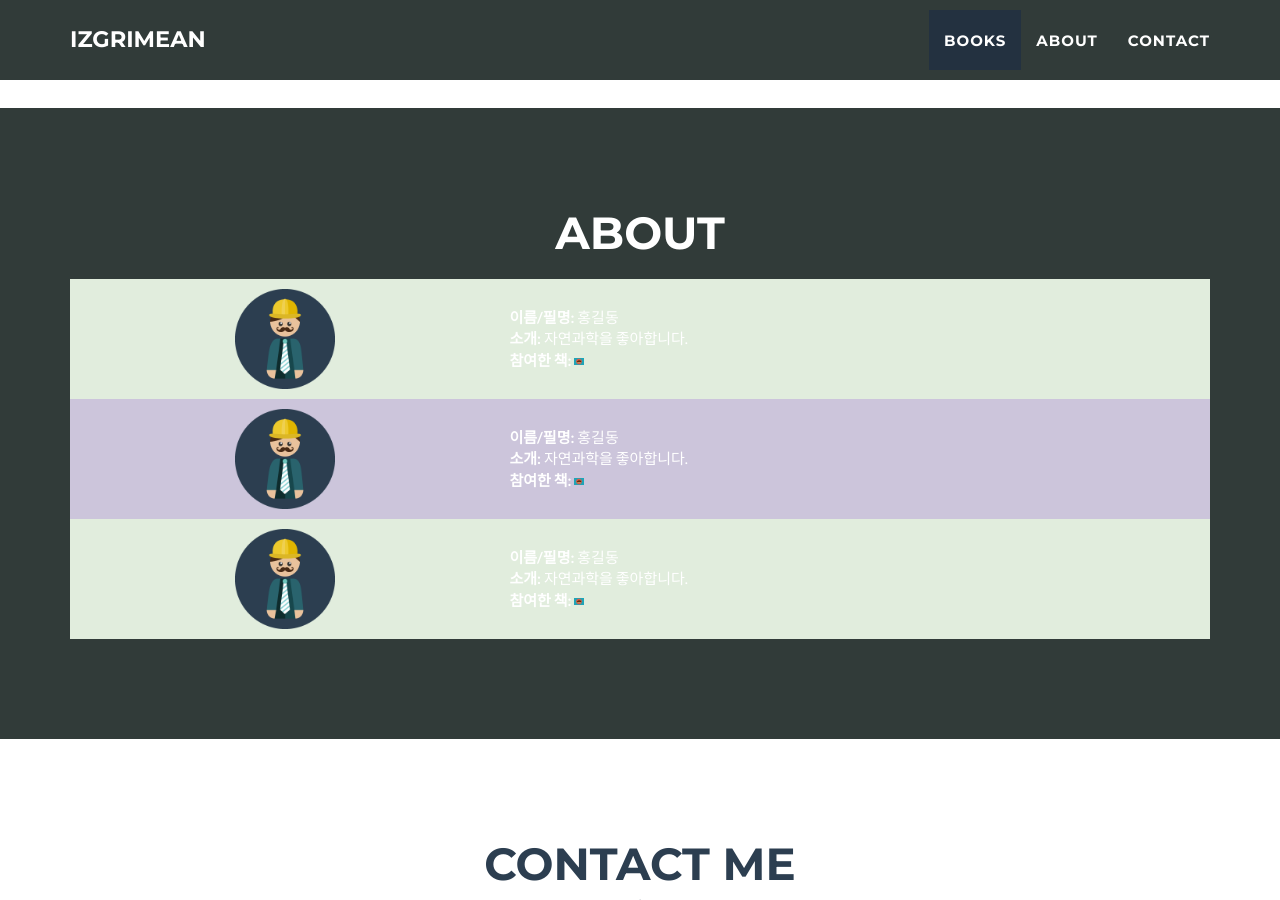
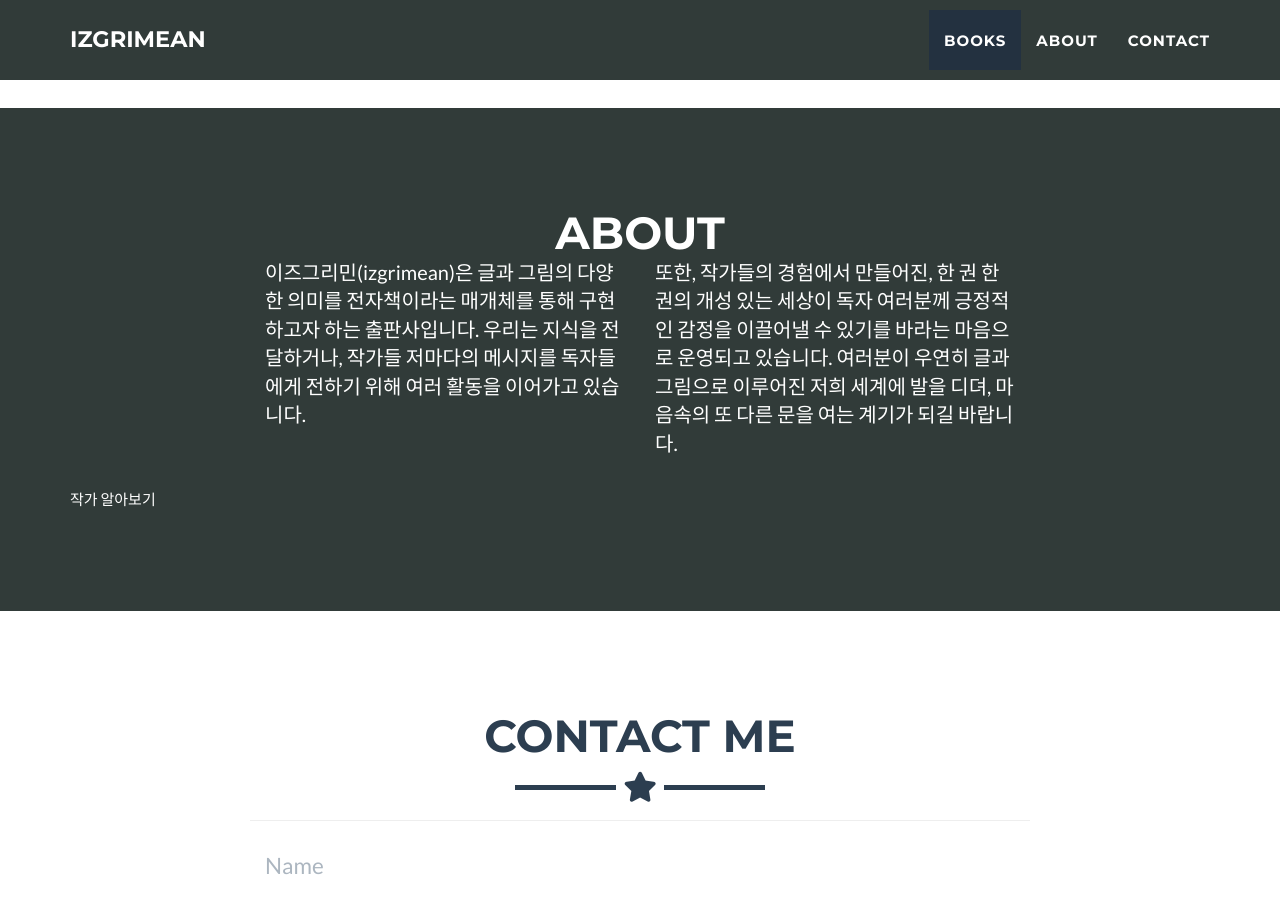
Before and after one commit to izgrimean/izgrimean.github.io, a Jekyll site: the page built from _posts/2014-07-18-project-1.markdown, in a window 1280 px wide and 900 px high, scrolled down 1284 px. Built offline with Jekyll 4.4.1, drawn with Linux system fonts in a browser that asks for light colours.

Commit message:
Update about.html

```diff
--- a/_includes/about.html
+++ b/_includes/about.html
@@ -7,57 +7,60 @@
         <!-- <hr class="star-light"> (24.05.23) -->
       </div>
     </div>
-    <!--
+
     <div class="row">
       <div class="col-lg-4 col-lg-offset-2">
-        <p>Freelancer is a free bootstrap theme created by Start Bootstrap. The download includes the complete
-          source files including HTML, CSS, and JavaScript as well as optional LESS stylesheets for easy
-          customization.</p>
+        <p>이즈그리민(izgrimean)은 글과 그림의 다양한 의미를 전자책이라는 매개체를 통해 구현하고자 하는 출판사입니다.
+          우리는 지식을 전달하거나, 작가들 저마다의 메시지를 독자들에게 전하기 위해 여러 활동을 이어가고 있습니다. </p>
       </div>
       <div class="col-lg-4">
-        <p>Whether you're a student looking to showcase your work, a professional looking to attract clients, or
-          a graphic artist looking to share your projects, this template is the perfect starting point! </p>
+        <p>또한, 작가들의 경험에서 만들어진, 한 권 한 권의 개성 있는 세상이 독자 여러분께 긍정적인 감정을 이끌어낼 수 있기를 바라는 마음으로 운영되고 있습니다.
+          여러분이 우연히 글과 그림으로 이루어진 저희 세계에 발을 디뎌, 마음속의 또 다른 문을 여는 계기가 되길 바랍니다.</p>
       </div>
+      <!--
       <div class="col-lg-8 col-lg-offset-2 text-center">
         <a href="https://github.com/jeromelachaud/freelancer-theme" class="btn btn-lg btn-outline">
           <i class="fa fa-download"></i> Download Theme
         </a>
       </div>
+      -->
     </div>
-    -->
     <br/>
+    <details>
+    <summary>작가 알아보기</summary>
     <table style="width: 100%; border-collapse: collapse;">
-    <tr style="background-color: #e1eddd;">
+    <tr style="background-color: #faf8de;">
         <td style="padding: 10px; text-align: center;">
             <img src="/img/profile.png" alt="Profile Image" style="width: 100px; height: auto;">
         </td>
-        <td style="padding: 10px;">
+        <td style="padding: 10px; color: 000000;">
             <strong>이름/필명:</strong> 홍길동 <br/>
             <strong>소개:</strong> 자연과학을 좋아합니다. <br/>
-            <strong>참여한 책:</strong> <img src="/img/portfolio/cake.png" alt="Profile Image" style="width: 10px; height: auto;">
+            <strong>참여한 책:</strong> <img src="/img/portfolio/cake.png" alt="Profile Image" style="width: 20px; height: auto;">
         </td>
     </tr>
-    <tr style="background-color: #ccc5db;">
+    <tr style="background-color: #ffffff;">
         <td style="padding: 10px; text-align: center;">
             <img src="/img/profile.png" alt="Profile Image" style="width: 100px; height: auto;">
         </td>
-        <td style="padding: 10px;">
+        <td style="padding: 10px;" color: 000000;>
             <strong>이름/필명:</strong> 홍길동 <br/>
             <strong>소개:</strong> 자연과학을 좋아합니다. <br/>
-            <strong>참여한 책:</strong> <img src="/img/portfolio/cake.png" alt="Profile Image" style="width: 10px; height: auto;">
+            <strong>참여한 책:</strong> <img src="/img/portfolio/cake.png" alt="Profile Image" style="width: 20px; height: auto;">
         </td>
     </tr>
-    <tr style="background-color: #e1eddd;">
+    <tr style="background-color: #faf8de;">
         <td style="padding: 10px; text-align: center;">
             <img src="/img/profile.png" alt="Profile Image" style="width: 100px; height: auto;">
         </td>
-        <td style="padding: 10px;">
+        <td style="padding: 10px;" color: 000000;>
             <strong>이름/필명:</strong> 홍길동 <br/>
             <strong>소개:</strong> 자연과학을 좋아합니다. <br/>
-            <strong>참여한 책:</strong> <img src="/img/portfolio/cake.png" alt="Profile Image" style="width: 10px; height: auto;">
+            <strong>참여한 책:</strong> <img src="/img/portfolio/cake.png" alt="Profile Image" style="width: 20px; height: auto;">
         </td>
     </tr>
   </table>
+  </details>
 
   </div>
 </section>
```
